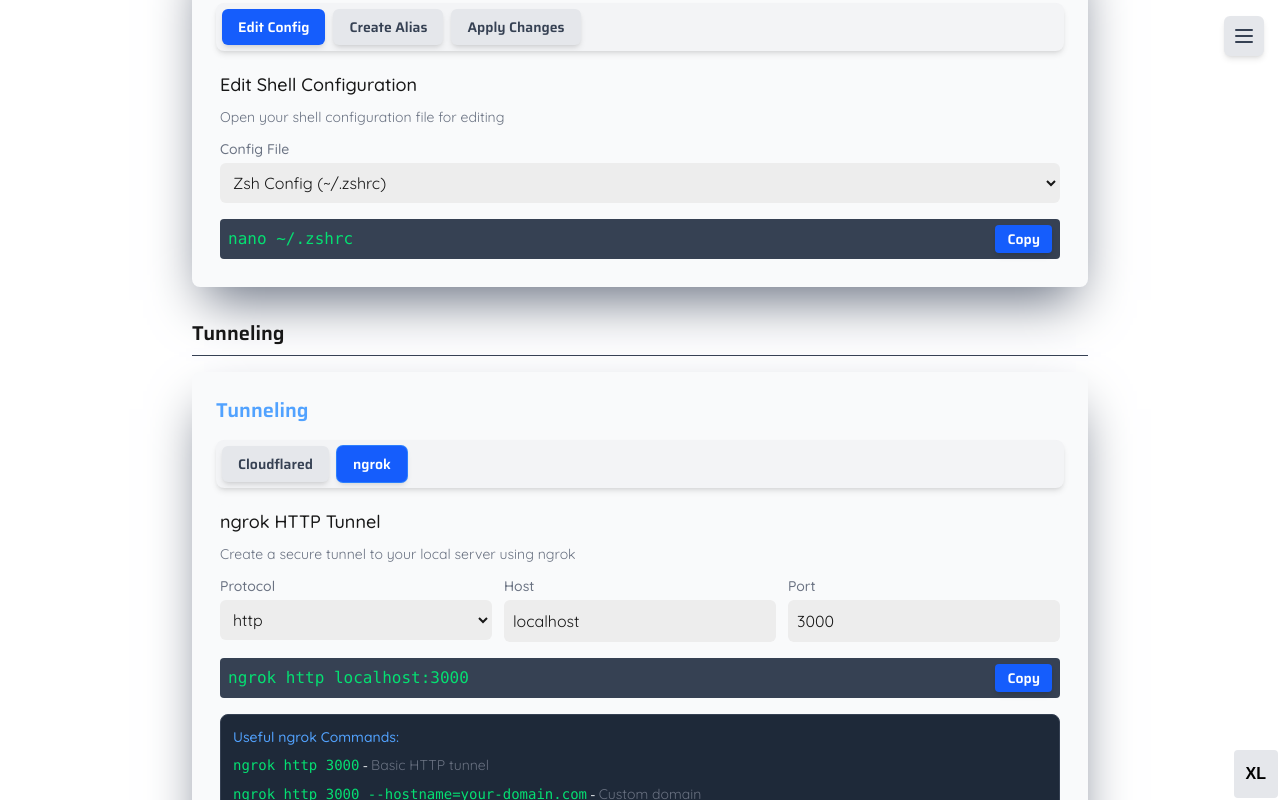
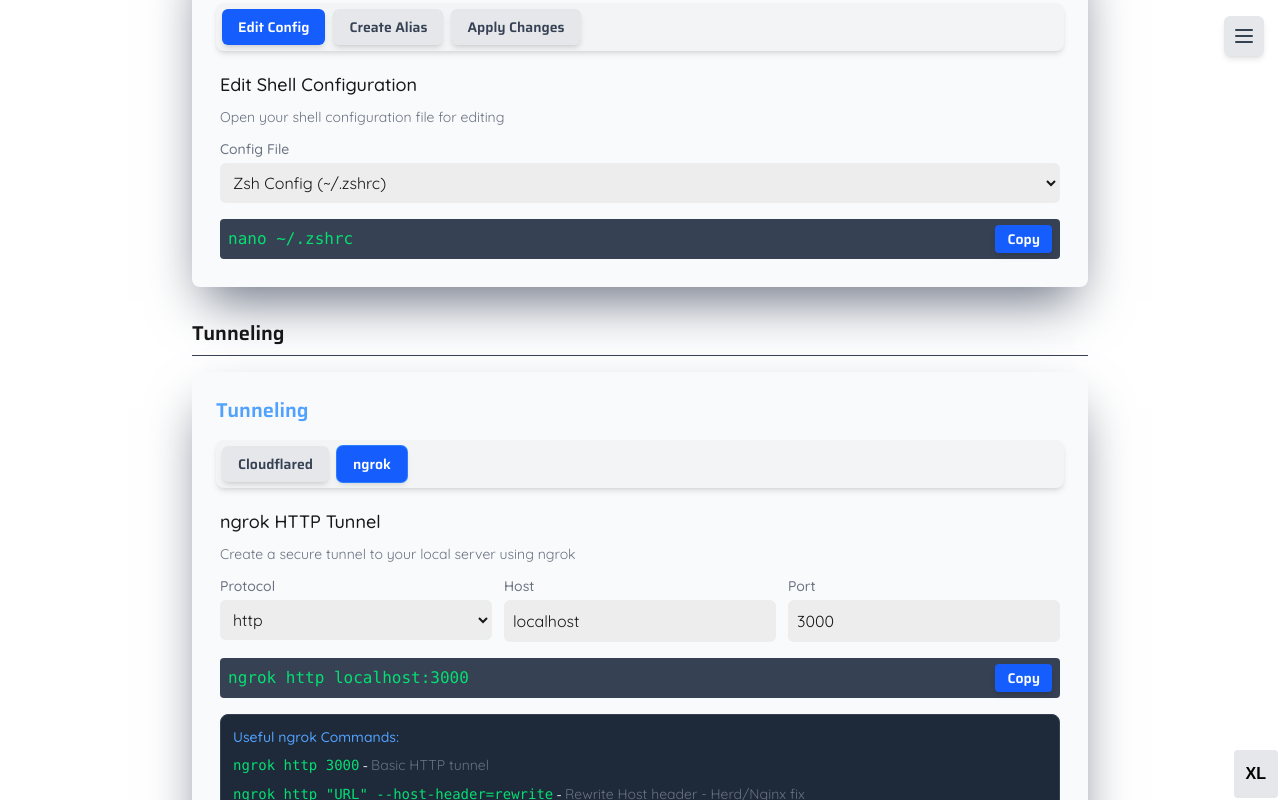
Before and after one commit to siko001/code-snippets, a Next.js app: page /shell in a window 1280 px wide. Both pictures are taken after a click on the button "ngrok". Shown: the part 623-1423 px from the top of the page. Built offline with nearby package versions, Linux system fonts and the light colour scheme.

Commit message:
Add host-rewrite

```diff
--- a/src/app/components/shell/TunnelingCommands.jsx
+++ b/src/app/components/shell/TunnelingCommands.jsx
@@ -553,6 +553,7 @@
                         <div className="text-sm font-medium description !text-blue-400 mb-2">Useful ngrok Commands:</div>
                         <div className="space-y-2 text-sm text-gray-300">
                             <div><code className="text-green-400">ngrok http 3000</code> - <span className="description">Basic HTTP tunnel</span></div>
+                            <div><code className="text-green-400">ngrok http "URL" --host-header=rewrite</code> - <span className="description">Rewrite Host header - Herd/Nginx fix</span></div>
                             <div><code className="text-green-400">ngrok http 3000 --hostname=your-domain.com</code> - <span className="description">Custom domain</span></div>
                             <div><code className="text-green-400">ngrok http 3000 --region=eu</code> - <span className="description">Specify region</span></div>
                             <div><code className="text-green-400">ngrok http 3000 --basic-auth="user:pass"</code> - <span className="description">Add basic auth</span></div>
```
